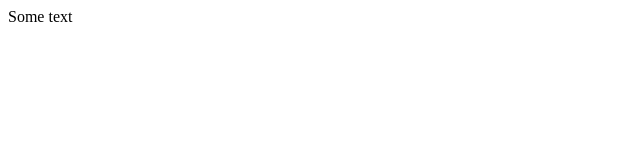
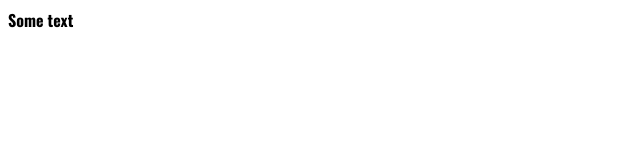
Before and after one commit to MFarabi619/Kevin-Powell---Conquering-Responsive-Layouts, a website: page Final Challenge/index.html in a window 1280 px wide. Shown: the full height of the page, 0-640 px from the left. Drawn offline with nearby package versions, Linux system fonts and the light colour scheme; files that its build step writes are made by us from their sources.

Commit message:
feat: Import fonts and fix stylesheet

```diff
--- a/Final Challenge/index.html
+++ b/Final Challenge/index.html
@@ -5,7 +5,18 @@
     <meta http-equiv="X-UA-Compatible" content="IE=edge" />
     <meta name="viewport" content="width=device-width, initial-scale=1.0" />
     <title>Final Challenge</title>
-    <link rel="stylesheet" href="styles.css" />
+    <link rel="stylesheet" href="style.css" />
+
+    <!--Import Oswald Bold Font-->
+    <!--font-family: 'Oswald', sans-serif;-->
+    <link rel="preconnect" href="https://fonts.googleapis.com">
+    <link rel="preconnect" href="https://fonts.gstatic.com" crossorigin>
+    <link href="https://fonts.googleapis.com/css2?family=Oswald:wght@700&display=swap" rel="stylesheet">
+
+<!--Import Montserrat Regular Font-->
+<!-- font-family: 'Montserrat', sans-serif; -->
+<link href="https://fonts.googleapis.com/css2?family=Montserrat&display=swap" rel="stylesheet">
+
   </head>
 
   <body>
--- /dev/null
+++ b/Final Challenge/style.scss
@@ -0,0 +1,3 @@
+body {
+    font-family: 'Oswald', sans-serif;
+}
```
Also changed, not shown: Final Challenge/style.css (added), Final Challenge/styles.scss (deleted), 3 other files.
